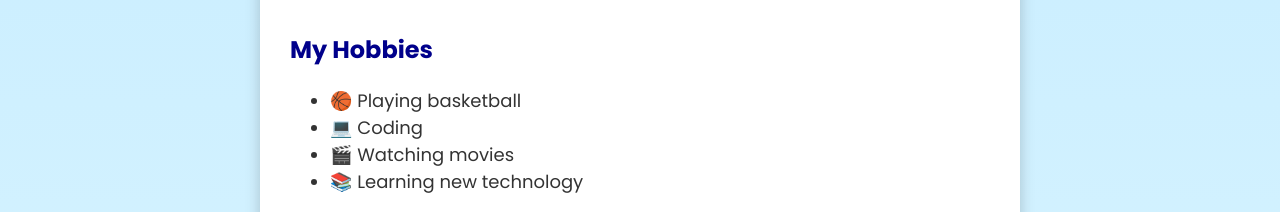
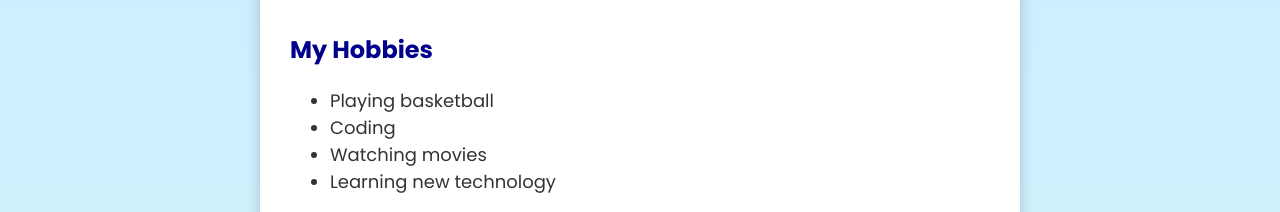
Before and after one commit to git-adit/My-Personal-Website, a plain HTML site: page index.html in a window 1280 px wide. Shown: the part 1026-1238 px from the top of the page. Drawn offline with Linux system fonts and the light colour scheme; grey boxes are pictures that could not be loaded.

Commit message:
Remove emojis and update personal website

```diff
--- a/index.html
+++ b/index.html
@@ -66,10 +66,10 @@
       <h2>My Hobbies</h2>
 
       <ul>
-        <li>🏀 Playing basketball</li>
-        <li>💻 Coding</li>
-        <li>🎬 Watching movies</li>
-        <li>📚 Learning new technology</li>
+        <li> Playing basketball</li>
+        <li> Coding</li>
+        <li> Watching movies</li>
+        <li> Learning new technology</li>
       </ul>
 
       <img
```
